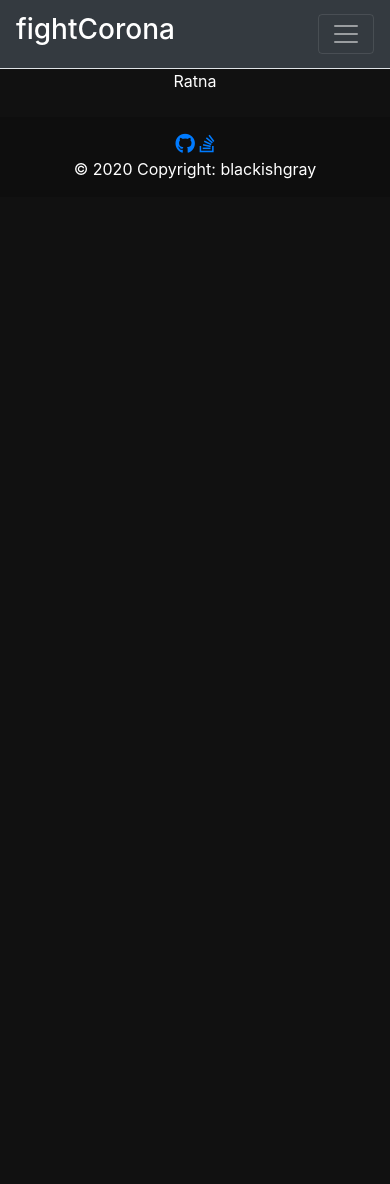
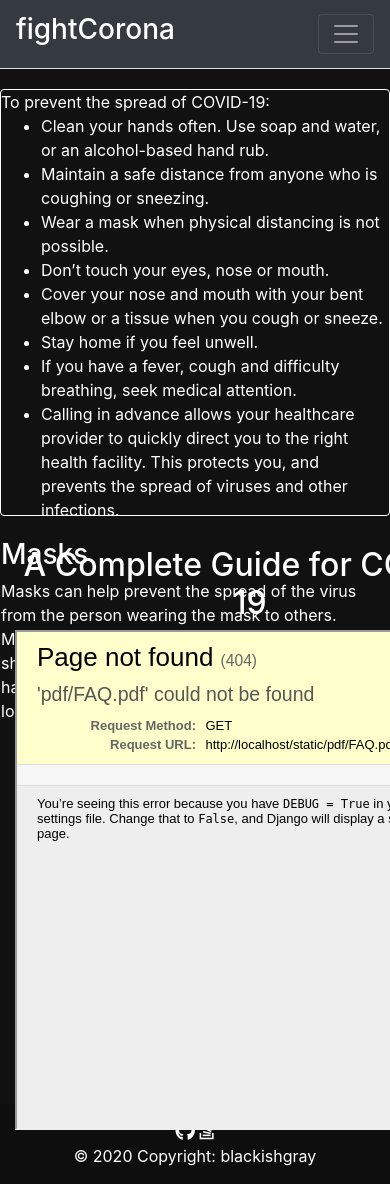
Before and after one commit to blackishgray/coronaDashBoard, a Django app: page / in a window 390 px wide; the page is wider, and only the part inside the window is pictured. Before the commit the page ends 179 px from the top of that part, so only its background shows below. Run offline with Django 3.2, Linux system fonts and the light colour scheme; parts of the project's set-up code (start-up, migrations or seed data) failed here and were passed over; some libraries are stand-ins or nearby versions.

Commit message:
Index Page

```diff
--- a/static/css/style.css
+++ b/static/css/style.css
@@ -5,9 +5,30 @@
   margin: 0 auto;
 }
 .card{
-	height: 600px;
-	width: 100%;
+  color: white;
+  height: 427px;
+  width: 100%;
   background-color: rgb(17, 17, 17);
+  text-align: left;
+  border: 1px solid white;
+  margin: 20px auto;
+  transition: transform 250ms;
+}
+.card:hover{
+  transform: translateX(10px);
+}
+
+.btn{
+  /*float: right;*/
+  width: 100px;
+}
+
+.card-btn{
+  text-align: center;
+}
+
+a{
+  color: white;
 }
 
 .first-div{
@@ -35,9 +56,22 @@
 }
 
 footer {
-  position: sticky;
+  position: bottom;
   left: 0;
   bottom: 0;
   width: 100%;
   text-align: center;
 }
+
+.index-main-div{
+  height: 500px;
+  width: 500px;
+  margin :10px auto;
+
+}
+
+iframe{
+  height: 500px;
+  width: 500px;
+
+}
--- a/templates/index.html
+++ b/templates/index.html
@@ -1,4 +1,5 @@
 {% extends 'layout.html' %}
+{% load static %}
 {% load plotly_dash %}
 <!DOCTYPE html>
 <html>
@@ -6,10 +7,39 @@
 	{% block title %}<title>Index</title>{% endblock %}
 </head>
 <body>
+	{% block content %}
+	<div class="row">
+		<div class="col-md-6">
+			<div class="card">
+				To prevent the spread of COVID-19:
+				<ul>
+					<li>Clean your hands often. Use soap and water, or an alcohol-based hand rub.</li>
+					<li>Maintain a safe distance from anyone who is coughing or sneezing.</li>
+					<li>Wear a mask when physical distancing is not possible.</li>
+					<li>Don’t touch your eyes, nose or mouth.</li>
+					<li>Cover your nose and mouth with your bent elbow or a tissue when you cough or sneeze.</li>
+					<li>Stay home if you feel unwell.</li>
+					<li>If you have a fever, cough and difficulty breathing, seek medical attention.</li>
+					<li>Calling in advance allows your healthcare provider to quickly direct you to the right health facility. This protects you, and prevents the spread of viruses and other infections.</li>
+				</ul>
+				<h3>Masks</h3>
+				<p>Masks can help prevent the spread of the virus from the person wearing the mask to others. Masks alone do not protect against COVID-19, and should be combined with physical distancing and hand hygiene. Follow the advice provided by your local health authority.</p>
+				<div class="card-btn">
+					<button type="button" class="btn btn-primary">
+						<a href="https://www.mohfw.gov.in/">More Info</a>
+					</button>
+				</div>
+			</div>
+		</div>
+		<div class="col-md-6">
+			<div class="index-main-div container-fluid">
+				<h2>A Complete Guide for COVID-19</h2>
+				<iframe src="{% static '../static/pdf/FAQ.pdf' %}"></iframe>
+			</div>
+		</div>
+	</div>
+	<div><a href="form">form</a></div>
 
-	{% block content %}
-	{{name}}
-	{{a}}
 	{% endblock %}
 </body>
 </html>
--- a/website/urls.py
+++ b/website/urls.py
@@ -6,5 +6,5 @@
 urlpatterns = [
 	path('', views.index, name='index'),
 	path('india', views.dashboard, name='dashboard'),
-	path('states', views.states, name='states'),
+	path('form', views.form, name='form'),
 ]
--- a/website/views.py
+++ b/website/views.py
@@ -1,7 +1,8 @@
 from django.shortcuts import render
 from plotly.offline import plot
 import plotly.graph_objects as go
-
+from django.core.mail import send_mail
+from django.conf import settings
 from website.dash_app import dash_code, states_code
 
 # Create your views here.
@@ -18,3 +19,16 @@
 
 def states(request):
     return render(request, 'states.html')
+
+def form(request):
+	if request.method=='POST':
+		email = request.POST['email']
+		message = request.POST['message']
+		send_mail(
+	    	'test',
+	    	message,
+	    	settings.EMAIL_HOST_USER,
+	    	[email],
+	    	fail_silently=False,
+			)
+	return render(request, 'forms.html')
```
Also changed, not shown: app/settings.py (+9 -0 lines), templates/dashboard.html (+7 -7 lines), templates/forms.html (added, +30 -0 lines), 1 other file.
